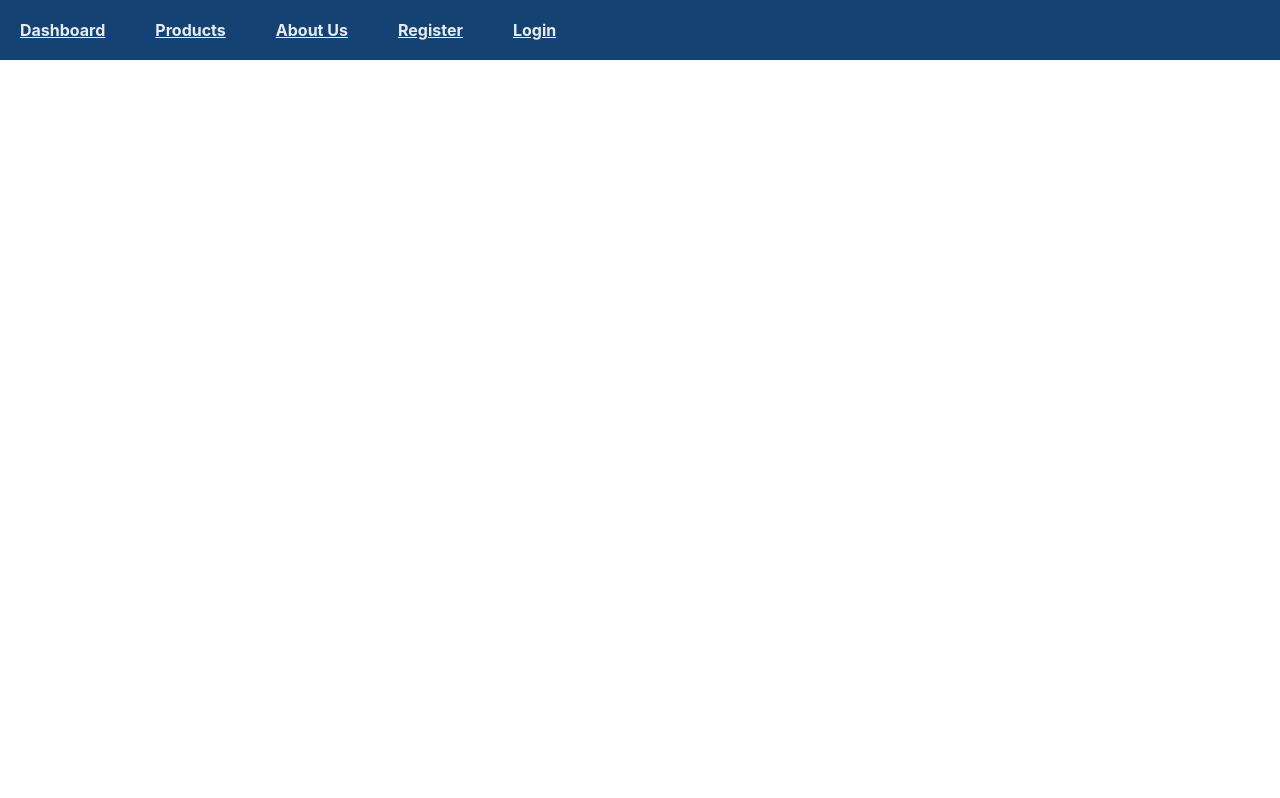
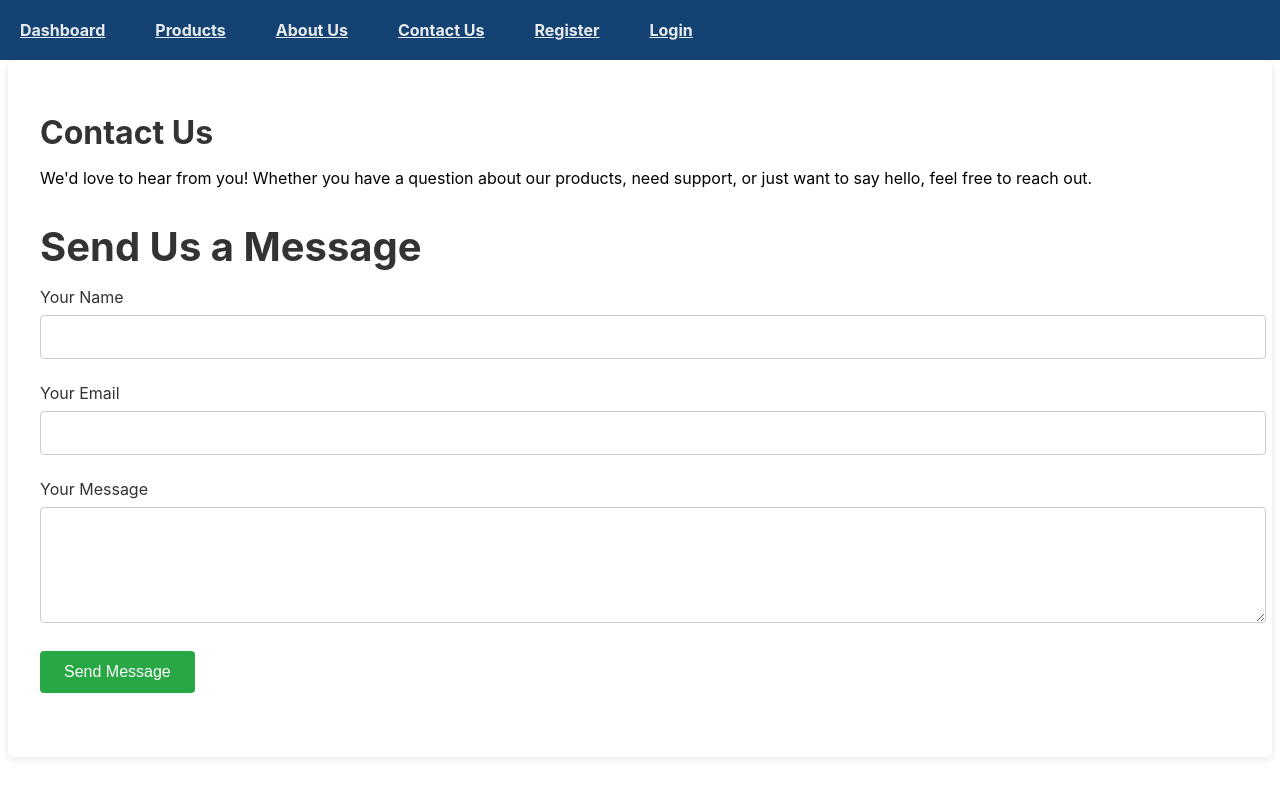
Before and after one commit to pratiksha2255/Ecommerce_Webiste, a React (Create React App) app: page /contact in a window 1280 px wide. Built offline with nearby package versions, Linux system fonts and the light colour scheme; no server answers.

Commit message:
dashboard , about us , contact page

```diff
--- /dev/null
+++ b/src/pages/About/About.js
@@ -0,0 +1,66 @@
+import React from "react";
+
+const About = () => {
+  return (
+    <div
+      style={{
+        maxWidth: "800px",
+        margin: "0 auto",
+        padding: "2rem",
+        backgroundColor: "#f9f9f9",
+        borderRadius: "8px",
+        boxShadow: "0 2px 8px rgba(0, 0, 0, 0.1)",
+      }}
+    >
+      <h1
+        style={{
+          color: "#333",
+          textAlign: "center",
+          marginBottom: "1rem",
+          fontSize: "2.5rem",
+        }}
+      >
+        About Us
+      </h1>
+      <p style={{ fontSize: "1.1rem", lineHeight: "1.6", color: "#555" }}>
+        Welcome to <strong>Your eCommerce Website</strong>, where we are
+        passionate about delivering quality products and exceptional service.
+      </p>
+
+      <h2
+        style={{
+          color: "#333",
+          marginTop: "2rem",
+          marginBottom: "1rem",
+          fontSize: "2rem",
+        }}
+      >
+        Our Story
+      </h2>
+      <p style={{ fontSize: "1.1rem", lineHeight: "1.6", color: "#555" }}>
+        Founded in 2000, we started with a simple mission: to bring high-quality
+        products to customers all over the world. Our journey began in Gujrat,
+        where we opened our first store. Since then, we have grown into a
+        trusted online retailer, offering a wide range of services.
+      </p>
+
+      <h2
+        style={{
+          color: "#333",
+          marginTop: "2rem",
+          marginBottom: "1rem",
+          fontSize: "2rem",
+        }}
+      >
+        Our Mission
+      </h2>
+      <p style={{ fontSize: "1.1rem", lineHeight: "1.6", color: "#555" }}>
+        Our mission is to provide our customers with the best shopping
+        experience possible. We carefully select each product in our store to
+        ensure that it meets the highest standards of quality, style, and value.
+      </p>
+    </div>
+  );
+};
+
+export default About;
--- /dev/null
+++ b/src/pages/Contact/Contact.js
@@ -0,0 +1,130 @@
+function Contact() {
+  return (
+    <>
+      <div
+        style={{
+          maxWidth: "1200px",
+          margin: "0 auto",
+          padding: "2rem",
+          backgroundColor: "#fff",
+          borderRadius: "8px",
+          boxShadow: "0 2px 8px rgba(0, 0, 0, 0.1)",
+        }}
+      >
+        <h1 style={{ color: "#333", marginBottom: "1rem" }}>Contact Us</h1>
+        <p style={{ marginBottom: "1.5rem" }}>
+          We'd love to hear from you! Whether you have a question about our
+          products, need support, or just want to say hello, feel free to reach
+          out.
+        </p>
+
+        <h2 style={{ color: "#333", marginBottom: "1rem" }}>
+          Send Us a Message
+        </h2>
+        <form
+          action="/submit-form"
+          method="POST"
+          style={{ marginBottom: "2rem" }}
+        >
+          <div style={{ marginBottom: "1.5rem" }}>
+            <label
+              htmlFor="name"
+              style={{
+                display: "block",
+                fontSize: "16px",
+                marginBottom: "0.5rem",
+                color: "#333",
+              }}
+            >
+              Your Name
+            </label>
+            <input
+              type="text"
+              id="name"
+              name="name"
+              required
+              style={{
+                width: "100%",
+                padding: "0.75rem",
+                border: "1px solid #ccc",
+                borderRadius: "4px",
+                fontSize: "16px",
+                outline: "none",
+              }}
+            />
+          </div>
+          <div style={{ marginBottom: "1.5rem" }}>
+            <label
+              htmlFor="email"
+              style={{
+                display: "block",
+                fontSize: "16px",
+                marginBottom: "0.5rem",
+                color: "#333",
+              }}
+            >
+              Your Email
+            </label>
+            <input
+              type="email"
+              id="email"
+              name="email"
+              required
+              style={{
+                width: "100%",
+                padding: "0.75rem",
+                border: "1px solid #ccc",
+                borderRadius: "4px",
+                fontSize: "16px",
+                outline: "none",
+              }}
+            />
+          </div>
+          <div style={{ marginBottom: "1.5rem" }}>
+            <label
+              htmlFor="message"
+              style={{
+                display: "block",
+                fontSize: "16px",
+                marginBottom: "0.5rem",
+                color: "#333",
+              }}
+            >
+              Your Message
+            </label>
+            <textarea
+              id="message"
+              name="message"
+              rows="5"
+              required
+              style={{
+                width: "100%",
+                padding: "0.75rem",
+                border: "1px solid #ccc",
+                borderRadius: "4px",
+                fontSize: "16px",
+                outline: "none",
+              }}
+            ></textarea>
+          </div>
+          <button
+            type="submit"
+            style={{
+              backgroundColor: "#28a745",
+              color: "white",
+              padding: "0.75rem 1.5rem",
+              border: "none",
+              borderRadius: "4px",
+              fontSize: "16px",
+              cursor: "pointer",
+            }}
+          >
+            Send Message
+          </button>
+        </form>
+      </div>
+    </>
+  );
+}
+
+export default Contact;
--- /dev/null
+++ b/src/pages/Dashboard/Dashboard.css
@@ -0,0 +1,70 @@
+.banner {
+  width: 100%;
+  height: 500px;
+  object-fit: cover;
+  margin-bottom: 20px;
+}
+
+h2 {
+  text-align: bottom;
+  font-size: 2.5rem;
+  color: #333;
+  margin-bottom: 30px;
+}
+
+.products-container {
+  display: grid;
+  grid-template-columns: repeat(auto-fit, minmax(200px, 1fr));
+  gap: 20px;
+  padding: 20px;
+}
+
+.img {
+  width: 100%;
+  height: 200px;
+  object-fit: contain;
+  margin-bottom: 15px;
+}
+
+h3 {
+  font-size: 1.25rem;
+  color: #555;
+  margin-bottom: 10px;
+}
+
+.loading-text {
+  text-align: center;
+  font-size: 1.5rem;
+  color: #888;
+}
+
+.viewbtns {
+  background-color: #ccccc5;
+  color: rgb(10, 2, 2);
+  padding: 04px 12px;
+  border-radius: 5px;
+  font-size: 1rem;
+  cursor: pointer;
+}
+
+.btns {
+  background-color: #f1904a;
+  color: white;
+  padding: 15px 30px;
+  border: none;
+  border-radius: 5px;
+  font-size: 16px;
+  cursor: pointer;
+}
+
+.btns:hover {
+  background-color: #f1904a;
+}
+
+.viewbtn {
+  background-color: #141414;
+  color: white;
+  float: right;
+  border: none;
+  margin-right: 20px;
+}
--- /dev/null
+++ b/src/pages/Dashboard/Dashboard.js
@@ -0,0 +1,64 @@
+import React, { useEffect, useState } from "react";
+import { useNavigate } from "react-router-dom";
+import "./Dashboard.css";
+// import { useDispatch } from "react-redux";
+// import { incrementcart } from "../../stores/slices";
+
+function Dashboard() {
+  //   let cart_items = JSON.parse(localStorage.getItem("cart_items")) || [];
+  const [products, setProducts] = useState([]);
+  //   const dispatch = useDispatch();
+  const navigate = useNavigate();
+  const navLinkStyle = {
+    color: "rgb(6 17 7)",
+    float: "bold",
+    marginRight: "50px",
+  };
+  function addToCart(product) {
+    console.log(product);
+    // dispatch(incrementcart());
+    // cart_items.push(product);
+    // localStorage.setItem("cart_items", JSON.stringify(cart_items));
+  }
+
+  function viewProduct(id, product) {
+    navigate(`/productDetails/${id}`, { state: { product } });
+  }
+
+  useEffect(() => {
+    fetch("https://dummyjson.com/products")
+      .then((response) => response.json())
+      .then((data) => {
+        setProducts(data.products);
+      });
+  }, []);
+
+  return (
+    <>
+      <img src="/shopping.jpg" className="banner" alt="Shopping banner"></img>
+      <div className="products-container ">
+        {products.length > 0 ? (
+          products.slice(0, 4).map((product) => (
+            <div key={product.id}>
+              <h4>{product.title}</h4>
+              <img
+                className="img"
+                src={product.thumbnail}
+                onClick={() => viewProduct(product.id, product)}
+              />
+              <br></br>
+              <p>Price: ${product.price}</p>
+              <button className="btns" onClick={() => addToCart(product)}>
+                Add to Cart {/* Cart Icon */}
+              </button>
+            </div>
+          ))
+        ) : (
+          <p className="loading-text">Loading products...</p>
+        )}
+      </div>
+    </>
+  );
+}
+
+export default Dashboard;
--- a/src/pages/Navbar/Navbar.jsx
+++ b/src/pages/Navbar/Navbar.jsx
@@ -24,8 +24,11 @@ function NavbarHeader() {
           <Link to="/" style={navLinkStyle}>
             Products
           </Link>
-          <Link to="/" style={navLinkStyle}>
+          <Link to="/about" style={navLinkStyle}>
             About Us
+          </Link>
+          <Link to="/contact" style={navLinkStyle}>
+            Contact Us
           </Link>
           <Link to="/signup" style={navLinkStyle}>
             Register
--- a/src/pages/Signup/Signup.js
+++ b/src/pages/Signup/Signup.js
@@ -2,6 +2,9 @@ import React from "react";
 import "./Signup.css";
 
 const Signup = () => {
+  function submitFunc() {
+    console.log("*************");
+  }
   return (
     <>
       <section
@@ -62,6 +65,7 @@ const Signup = () => {
                         <button
                           type="button"
                           className="btn gradient-custom-4 text-body"
+                          onClick={() => submitFunc()}
                         >
                           Register
                         </button>
--- a/src/routes/Router.js
+++ b/src/routes/Router.js
@@ -2,6 +2,9 @@ import React from "react";
 import { Route, Routes } from "react-router-dom";
 import Signup from "../pages/Signup/Signup";
 import Login from "../pages/Login/Login";
+import About from "../pages/About/About";
+import Contact from "../pages/Contact/Contact";
+import Dashboard from "../pages/Dashboard/Dashboard";
 
 export const Router = () => {
   return (
@@ -9,6 +12,9 @@ export const Router = () => {
       <Routes>
         <Route path="/login" element={Login()} />
         <Route path="/signup" element={Signup()} />
+        <Route path="/about" element={About()} />
+        <Route path="/contact" element={Contact()} />
+        <Route path="/" element={Dashboard()} />
       </Routes>
     </>
   );
```
Also changed, not shown: public/shopping.jpg (added), src/pages/Products/Products.css (added), src/pages/Products/Products.js (added), 1 other file (tests, documents, lock files or other folders).
